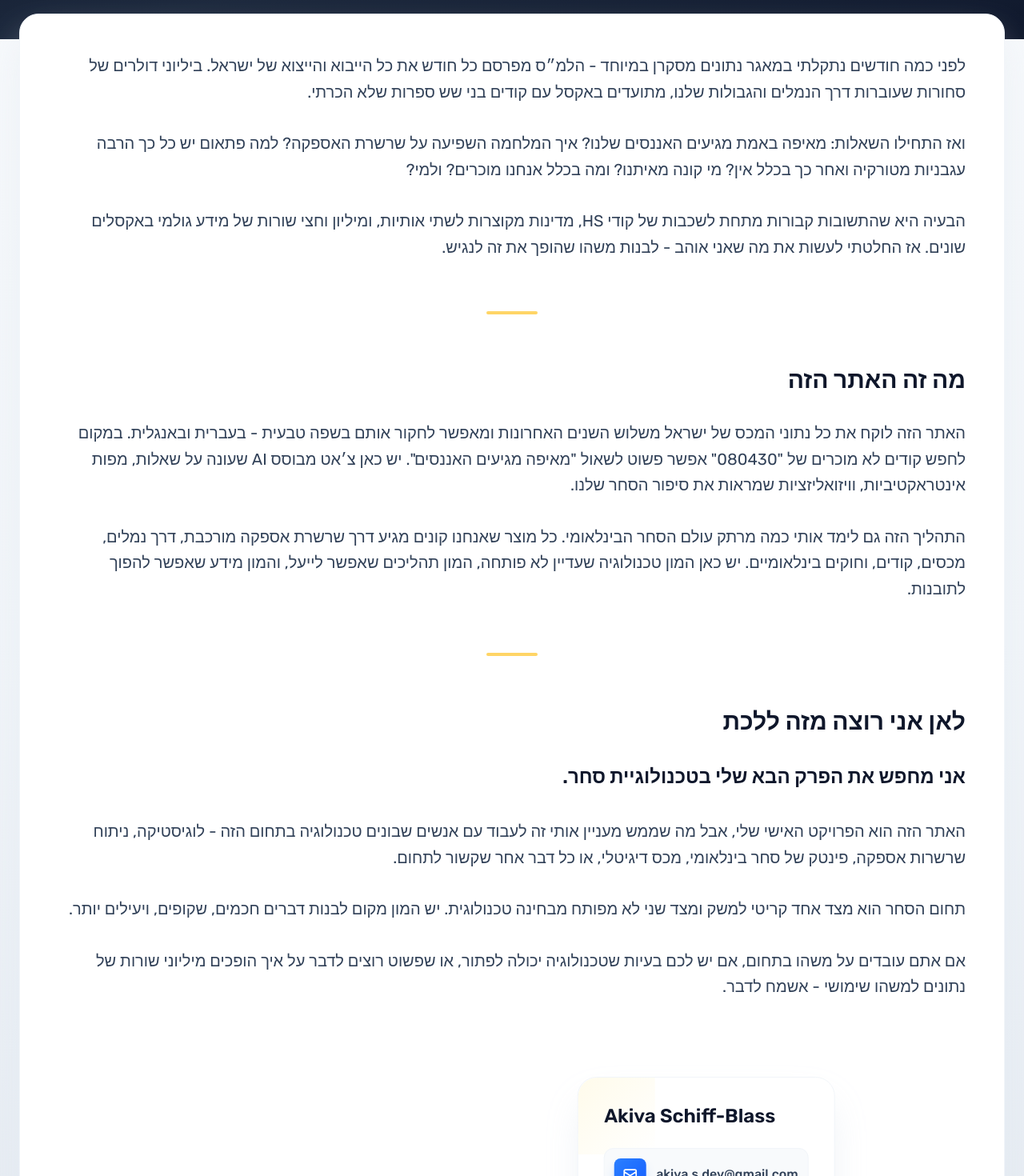
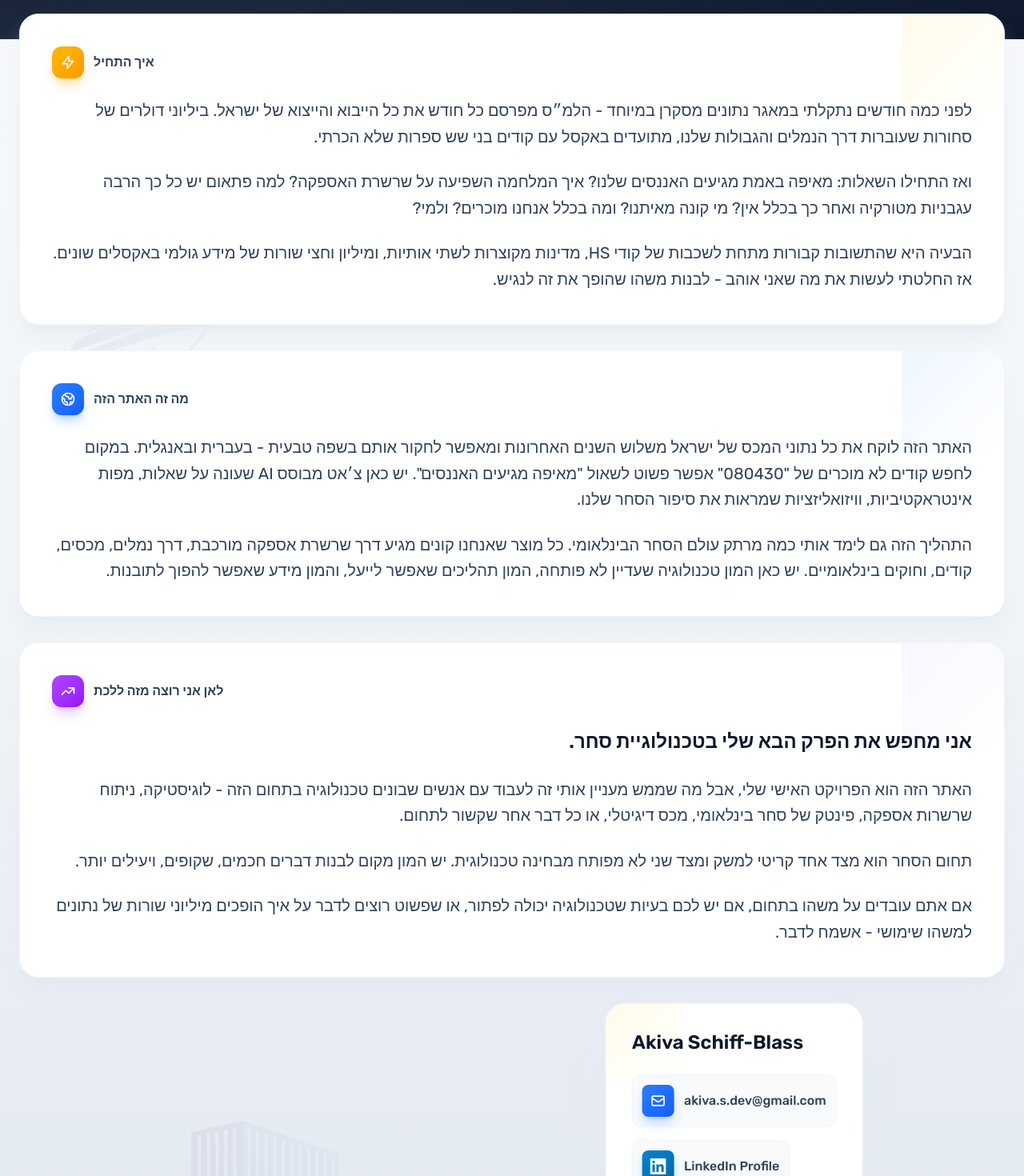
Before and after one commit to akivaschiff/israel-trade-app, a Vue app: page /about in a window 1280 px wide. Shown: the part 240-1710 px from the top of the page at 80% size. Built offline with nearby package versions, Linux system fonts and the light colour scheme; no server answers.

Commit message:
Finalize equal styling of all pages

```diff
--- a/src/views/AIPage.vue
+++ b/src/views/AIPage.vue
@@ -19,6 +19,26 @@
 
     <!-- Main Content -->
     <div class="max-w-7xl mx-auto px-6 -mt-8 relative z-10 pb-16">
+      <!-- Premium Notice Card -->
+      <div class="bg-gradient-to-br from-amber-50 to-white rounded-3xl shadow-2xl shadow-slate-200/80 border border-amber-200 p-8 md:p-10 mb-8">
+        <div class="flex items-start gap-4 mb-6">
+          <div class="w-12 h-12 rounded-xl bg-gradient-to-br from-amber-400 to-amber-500 flex items-center justify-center shadow-lg shadow-amber-500/30 flex-shrink-0">
+            <svg class="w-6 h-6 text-white" fill="none" stroke="currentColor" viewBox="0 0 24 24">
+              <path stroke-linecap="round" stroke-linejoin="round" stroke-width="2" d="M12 15v2m-6 4h12a2 2 0 002-2v-6a2 2 0 00-2-2H6a2 2 0 00-2 2v6a2 2 0 002 2zm10-10V7a4 4 0 00-8 0v4h8z" />
+            </svg>
+          </div>
+          <div class="flex-1">
+            <h3 class="text-xl font-bold text-slate-900 mb-2">Premium Feature</h3>
+            <p class="text-slate-700 leading-relaxed">
+              The AI Analyst is available exclusively for premium users. This feature uses advanced AI to analyze trade data and costs money to operate.
+            </p>
+          </div>
+        </div>
+        <p class="text-center text-slate-600 font-medium">
+          Interested? <a href="/contact" class="text-amber-600 hover:text-amber-700 underline font-semibold">Contact me directly</a> to get access.
+        </p>
+      </div>
+
       <!-- Countdown Card -->
       <div class="bg-white rounded-3xl shadow-2xl shadow-slate-200/80 border border-slate-100 p-8 md:p-10 mb-8">
         <p class="text-lg text-slate-600 mb-6 font-medium text-center">
@@ -66,6 +86,9 @@
                   <path d="M9.983 3v7.391c0 5.704-3.731 9.57-8.983 10.609l-.995-2.151c2.432-.917 3.995-3.638 3.995-5.849h-4v-10h9.983zm14.017 0v7.391c0 5.704-3.748 9.571-9 10.609l-.996-2.151c2.433-.917 3.996-3.638 3.996-5.849h-3.983v-10h9.983z"/>
                 </svg>
                 <span class="text-lg text-slate-700 font-medium">{{ currentQuestion }}</span>
+                <svg class="w-5 h-5 text-amber-500 flex-shrink-0 transform rotate-180" fill="currentColor" viewBox="0 0 24 24">
+                  <path d="M9.983 3v7.391c0 5.704-3.731 9.57-8.983 10.609l-.995-2.151c2.432-.917 3.995-3.638 3.995-5.849h-4v-10h9.983zm14.017 0v7.391c0 5.704-3.748 9.571-9 10.609l-.996-2.151c2.433-.917 3.996-3.638 3.996-5.849h-3.983v-10h9.983z"/>
+                </svg>
               </div>
             </transition>
           </div>
@@ -149,11 +172,11 @@ onMounted(() => {
     now.value = Date.now()
   }, 1000)
 
-  // Rotate questions every 3 seconds
+  // Rotate questions every 2 seconds
   questionInterval = setInterval(() => {
     questionIndex = (questionIndex + 1) % questions.length
     currentQuestion.value = questions[questionIndex]
-  }, 3000)
+  }, 2000)
 })
 
 onUnmounted(() => {
--- a/src/views/AboutPage.vue
+++ b/src/views/AboutPage.vue
@@ -41,60 +41,96 @@
     </div>
 
     <!-- Content Area -->
-    <div class="max-w-7xl mx-auto px-6 -mt-8 relative z-10 pb-16">
-      <div class="bg-white rounded-3xl shadow-2xl shadow-slate-200/80 border border-slate-100 p-8 md:p-12">
-      <div class="text-right font-hebrew">
-        <!-- Opening -->
-        <p class="text-xl leading-relaxed text-slate-700 mb-8">
+    <div class="max-w-7xl mx-auto px-6 -mt-8 relative z-10 pb-16 space-y-8">
+      <!-- Opening Card -->
+      <div class="bg-white rounded-3xl shadow-xl shadow-slate-200/60 border border-slate-100 p-8 md:p-10 relative overflow-hidden">
+        <!-- Decorative corner -->
+        <div class="absolute top-0 right-0 w-32 h-32 bg-gradient-to-br from-amber-50 to-transparent rounded-tr-3xl"></div>
+
+        <div class="relative text-right font-hebrew">
+          <div class="flex items-center gap-3 mb-6 justify-end">
+            <p class="text-slate-700 font-semibold">איך התחיל</p>
+            <div class="w-10 h-10 rounded-xl bg-gradient-to-br from-amber-400 to-amber-500 flex items-center justify-center shadow-lg shadow-amber-500/30">
+              <svg class="w-5 h-5 text-white" fill="none" stroke="currentColor" viewBox="0 0 24 24">
+                <path stroke-linecap="round" stroke-linejoin="round" stroke-width="2" d="M13 10V3L4 14h7v7l9-11h-7z" />
+              </svg>
+            </div>
+          </div>
+
+          <p class="text-xl leading-relaxed text-slate-700 mb-6">
             לפני כמה חודשים נתקלתי במאגר נתונים מסקרן במיוחד - הלמ״ס מפרסם כל חודש את כל הייבוא והייצוא של ישראל. ביליוני דולרים של סחורות שעוברות דרך הנמלים והגבולות שלנו, מתועדים באקסל עם קודים בני שש ספרות שלא הכרתי.
           </p>
 
-        <p class="text-xl leading-relaxed text-slate-700 mb-8">
+          <p class="text-xl leading-relaxed text-slate-700 mb-6">
             ואז התחילו השאלות: מאיפה באמת מגיעים האננסים שלנו? איך המלחמה השפיעה על שרשרת האספקה? למה פתאום יש כל כך הרבה עגבניות מטורקיה ואחר כך בכלל אין? מי קונה מאיתנו? ומה בכלל אנחנו מוכרים? ולמי?
           </p>
 
-        <p class="text-xl leading-relaxed text-slate-700 mb-16">
+          <p class="text-xl leading-relaxed text-slate-700">
             הבעיה היא שהתשובות קבורות מתחת לשכבות של קודי HS, מדינות מקוצרות לשתי אותיות, ומיליון וחצי שורות של מידע גולמי באקסלים שונים. אז החלטתי לעשות את מה שאני אוהב - לבנות משהו שהופך את זה לנגיש.
           </p>
+        </div>
+      </div>
 
-        <!-- Divider -->
-        <div class="w-16 h-1 bg-amber-400/60 mx-auto my-16 rounded-full"></div>
+      <!-- What is this Card -->
+      <div class="bg-white rounded-3xl shadow-xl shadow-slate-200/60 border border-slate-100 p-8 md:p-10 relative overflow-hidden">
+        <!-- Decorative corner -->
+        <div class="absolute top-0 right-0 w-32 h-32 bg-gradient-to-br from-blue-50 to-transparent rounded-tr-3xl"></div>
 
-        <!-- What is this -->
-        <h2 class="text-3xl font-bold text-slate-900 mb-8 mt-16">מה זה האתר הזה</h2>
+        <div class="relative text-right font-hebrew">
+          <div class="flex items-center gap-3 mb-6 justify-end">
+            <p class="text-slate-700 font-semibold">מה זה האתר הזה</p>
+            <div class="w-10 h-10 rounded-xl bg-gradient-to-br from-blue-500 to-blue-600 flex items-center justify-center shadow-lg shadow-blue-500/30">
+              <svg class="w-5 h-5 text-white" fill="none" stroke="currentColor" viewBox="0 0 24 24">
+                <path stroke-linecap="round" stroke-linejoin="round" stroke-width="2" d="M3.055 11H5a2 2 0 012 2v1a2 2 0 002 2 2 2 0 012 2v2.945M8 3.935V5.5A2.5 2.5 0 0010.5 8h.5a2 2 0 012 2 2 2 0 104 0 2 2 0 012-2h1.064M15 20.488V18a2 2 0 012-2h3.064M21 12a9 9 0 11-18 0 9 9 0 0118 0z" />
+              </svg>
+            </div>
+          </div>
 
-        <p class="text-xl leading-relaxed text-slate-700 mb-8">
+          <p class="text-xl leading-relaxed text-slate-700 mb-6">
             האתר הזה לוקח את כל נתוני המכס של ישראל משלוש השנים האחרונות ומאפשר לחקור אותם בשפה טבעית - בעברית ובאנגלית. במקום לחפש קודים לא מוכרים של "080430" אפשר פשוט לשאול "מאיפה מגיעים האננסים". יש כאן צ׳אט מבוסס AI שעונה על שאלות, מפות אינטראקטיביות, וויזואליזציות שמראות את סיפור הסחר שלנו.
           </p>
 
-        <p class="text-xl leading-relaxed text-slate-700 mb-16">
+          <p class="text-xl leading-relaxed text-slate-700">
             התהליך הזה גם לימד אותי כמה מרתק עולם הסחר הבינלאומי. כל מוצר שאנחנו קונים מגיע דרך שרשרת אספקה מורכבת, דרך נמלים, מכסים, קודים, וחוקים בינלאומיים. יש כאן המון טכנולוגיה שעדיין לא פותחה, המון תהליכים שאפשר לייעל, והמון מידע שאפשר להפוך לתובנות.
           </p>
+        </div>
+      </div>
 
-        <!-- Divider -->
-        <div class="w-16 h-1 bg-amber-400/60 mx-auto my-16 rounded-full"></div>
+      <!-- Where I want to go Card -->
+      <div class="bg-white rounded-3xl shadow-xl shadow-slate-200/60 border border-slate-100 p-8 md:p-10 relative overflow-hidden">
+        <!-- Decorative corner -->
+        <div class="absolute top-0 right-0 w-32 h-32 bg-gradient-to-br from-purple-50 to-transparent rounded-tr-3xl"></div>
 
-        <!-- Where I want to go -->
-        <h2 class="text-3xl font-bold text-slate-900 mb-8 mt-16">לאן אני רוצה מזה ללכת</h2>
+        <div class="relative text-right font-hebrew">
+          <div class="flex items-center gap-3 mb-6 justify-end">
+            <p class="text-slate-700 font-semibold">לאן אני רוצה מזה ללכת</p>
+            <div class="w-10 h-10 rounded-xl bg-gradient-to-br from-purple-500 to-purple-600 flex items-center justify-center shadow-lg shadow-purple-500/30">
+              <svg class="w-5 h-5 text-white" fill="none" stroke="currentColor" viewBox="0 0 24 24">
+                <path stroke-linecap="round" stroke-linejoin="round" stroke-width="2" d="M13 7h8m0 0v8m0-8l-8 8-4-4-6 6" />
+              </svg>
+            </div>
+          </div>
 
-        <p class="text-2xl leading-relaxed text-slate-900 mb-8 font-semibold">
+          <p class="text-2xl leading-relaxed text-slate-900 mb-6 font-semibold">
             אני מחפש את הפרק הבא שלי בטכנולוגיית סחר.
           </p>
 
-        <p class="text-xl leading-relaxed text-slate-700 mb-8">
+          <p class="text-xl leading-relaxed text-slate-700 mb-6">
             האתר הזה הוא הפרויקט האישי שלי, אבל מה שממש מעניין אותי זה לעבוד עם אנשים שבונים טכנולוגיה בתחום הזה - לוגיסטיקה, ניתוח שרשרות אספקה, פינטק של סחר בינלאומי, מכס דיגיטלי, או כל דבר אחר שקשור לתחום.
           </p>
 
-        <p class="text-xl leading-relaxed text-slate-700 mb-8">
+          <p class="text-xl leading-relaxed text-slate-700 mb-6">
             תחום הסחר הוא מצד אחד קריטי למשק ומצד שני לא מפותח מבחינה טכנולוגית. יש המון מקום לבנות דברים חכמים, שקופים, ויעילים יותר.
           </p>
 
-        <p class="text-xl leading-relaxed text-slate-700 mb-16">
+          <p class="text-xl leading-relaxed text-slate-700">
             אם אתם עובדים על משהו בתחום, אם יש לכם בעיות שטכנולוגיה יכולה לפתור, או שפשוט רוצים לדבר על איך הופכים מיליוני שורות של נתונים למשהו שימושי - אשמח לדבר.
           </p>
+        </div>
+      </div>
 
       <!-- Contact Links with Ship Animation -->
-        <div class="relative mt-24 pb-12 h-80">
+      <div class="relative pb-12 h-80">
           <!-- Animated Container -->
           <div ref="animatedContainer" class="absolute top-0 right-0">
             <div class="relative">
@@ -137,8 +173,6 @@
               <!-- Ship -->
               <div ref="shipElement" class="absolute z-40" style="bottom: -40px; right: -10px;">
                 <img src="/icon-ship.png" alt="Ship" class="w-28 h-28" />
-              </div>
-            </div>
               </div>
             </div>
           </div>
--- a/src/views/ContactPage.vue
+++ b/src/views/ContactPage.vue
@@ -85,25 +85,11 @@
             <!-- Ship attached to card -->
             <div
               ref="shipElement"
-              class="absolute -bottom-8 -right-4 z-20 transition-transform"
+              class="absolute -bottom-8 -right-4 z-20 transition-transform opacity-70"
             >
               <img src="/icon-ship.png" alt="" class="w-24 h-24 drop-shadow-lg" />
             </div>
           </div>
-        </div>
-
-        <!-- Water/wave effect at bottom -->
-        <div class="absolute bottom-0 left-0 right-0 h-32 pointer-events-none">
-          <svg class="w-full h-full" viewBox="0 0 1200 120" preserveAspectRatio="none">
-            <path
-              d="M0,40 C300,80 400,0 600,40 C800,80 900,0 1200,40 L1200,120 L0,120 Z"
-              class="fill-slate-100/50"
-            />
-            <path
-              d="M0,60 C200,100 500,20 700,60 C900,100 1000,20 1200,60 L1200,120 L0,120 Z"
-              class="fill-slate-100/80"
-            />
-          </svg>
         </div>
       </div>
 
```
Lines whose indentation alone changed are shown as unchanged.
